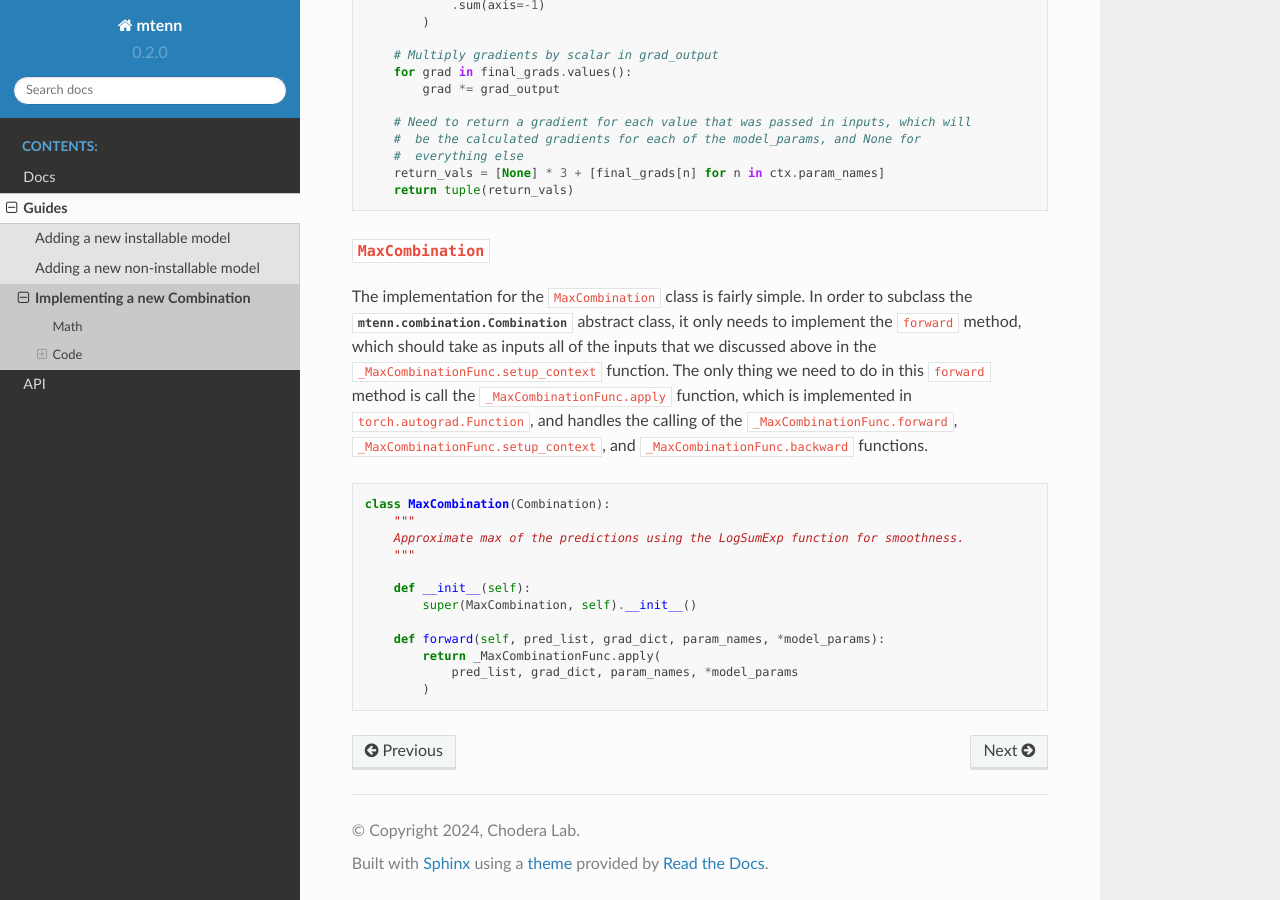
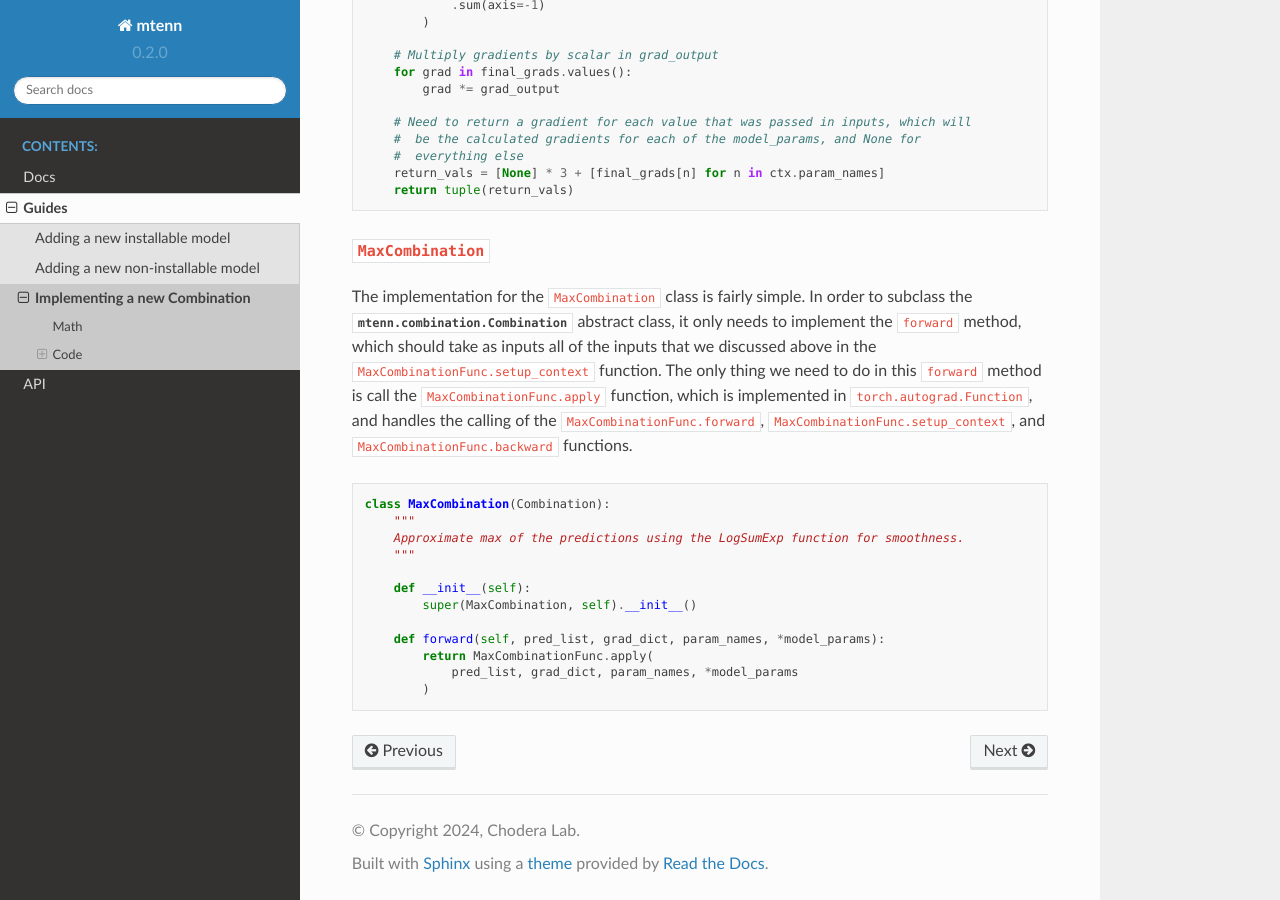
Before and after one commit to choderalab/mtenn, a Sphinx documentation site: the page built from docs/guides/new_combination.rst, in a window 1280 px wide and 900 px high, scrolled down 4859 px. Built offline with Sphinx 7.4.7 and the Read the Docs theme 2.0.0, drawn with Linux system fonts in a browser that asks for light colours; the version number is read from the project's files by our own code; some of the changed text lies outside the part shown.

```diff
--- a/docs/guides/new_combination.rst
+++ b/docs/guides/new_combination.rst
@@ -68,19 +68,19 @@ Now that we have our numerically stable expressions for :math:`\hat{y}` and :mat
 Code
 ----
 
-To implement this in the code, we'll need to write two classes: ``_MaxCombinationFunc``, which subclasses the ``torch.autograd.Function`` class and handles all the logic for computing and returning gradients, and ``MaxCombination``, which subclasses the abstract :py:class:`mtenn.combination.Combination` class and wraps the ``_MaxCombinationFunc`` class into a ``torch.Module``.
+To implement this in the code, we'll need to write two classes: ``MaxCombinationFunc``, which subclasses the ``torch.autograd.Function`` class and handles all the logic for computing and returning gradients, and ``MaxCombination``, which subclasses the abstract :py:class:`mtenn.combination.Combination` class and wraps the ``MaxCombinationFunc`` class into a ``torch.Module``.
 
-``_MaxCombinationFunc``
+``MaxCombinationFunc``
 ^^^^^^^^^^^^^^^^^^^^^^^
 
-To subclass ``torch.autograd.Function``, ``_MaxCombinationFunc`` needs to implement three ``@staticmethod`` functions: ``forward``, ``setup_context``, and ``backward``.
+To subclass ``torch.autograd.Function``, ``MaxCombinationFunc`` needs to implement three ``@staticmethod`` functions: ``forward``, ``setup_context``, and ``backward``.
 
 .. code-block:: python
 
     from mtenn.combination import Combination
     import torch
 
-    class _MaxCombinationFunc(torch.autograd.Function):
+    class MaxCombinationFunc(torch.autograd.Function):
 
         @staticmethod
         def forward(pred_list, grad_dict, param_names, *model_params):
@@ -254,8 +254,8 @@ In our case, this should just be a scalar value as the loss should be calculated
 ^^^^^^^^^^^^^^^^^^^^^^^
 
 The implementation for the ``MaxCombination`` class is fairly simple.
-In order to subclass the :py:class:`mtenn.combination.Combination` abstract class, it only needs to implement the ``forward`` method, which should take as inputs all of the inputs that we discussed above in the ``_MaxCombinationFunc.setup_context`` function.
-The only thing we need to do in this ``forward`` method is call the ``_MaxCombinationFunc.apply`` function, which is implemented in ``torch.autograd.Function``, and handles the calling of the ``_MaxCombinationFunc.forward``, ``_MaxCombinationFunc.setup_context``, and ``_MaxCombinationFunc.backward`` functions.
+In order to subclass the :py:class:`mtenn.combination.Combination` abstract class, it only needs to implement the ``forward`` method, which should take as inputs all of the inputs that we discussed above in the ``MaxCombinationFunc.setup_context`` function.
+The only thing we need to do in this ``forward`` method is call the ``MaxCombinationFunc.apply`` function, which is implemented in ``torch.autograd.Function``, and handles the calling of the ``MaxCombinationFunc.forward``, ``MaxCombinationFunc.setup_context``, and ``MaxCombinationFunc.backward`` functions.
 
 .. code-block:: python
 
@@ -268,6 +268,6 @@ The only thing we need to do in this ``forward`` method is call the ``_MaxCombin
             super(MaxCombination, self).__init__()
 
         def forward(self, pred_list, grad_dict, param_names, *model_params):
-            return _MaxCombinationFunc.apply(
+            return MaxCombinationFunc.apply(
                 pred_list, grad_dict, param_names, *model_params
             )
```
Also changed, not shown: 1 other file.
